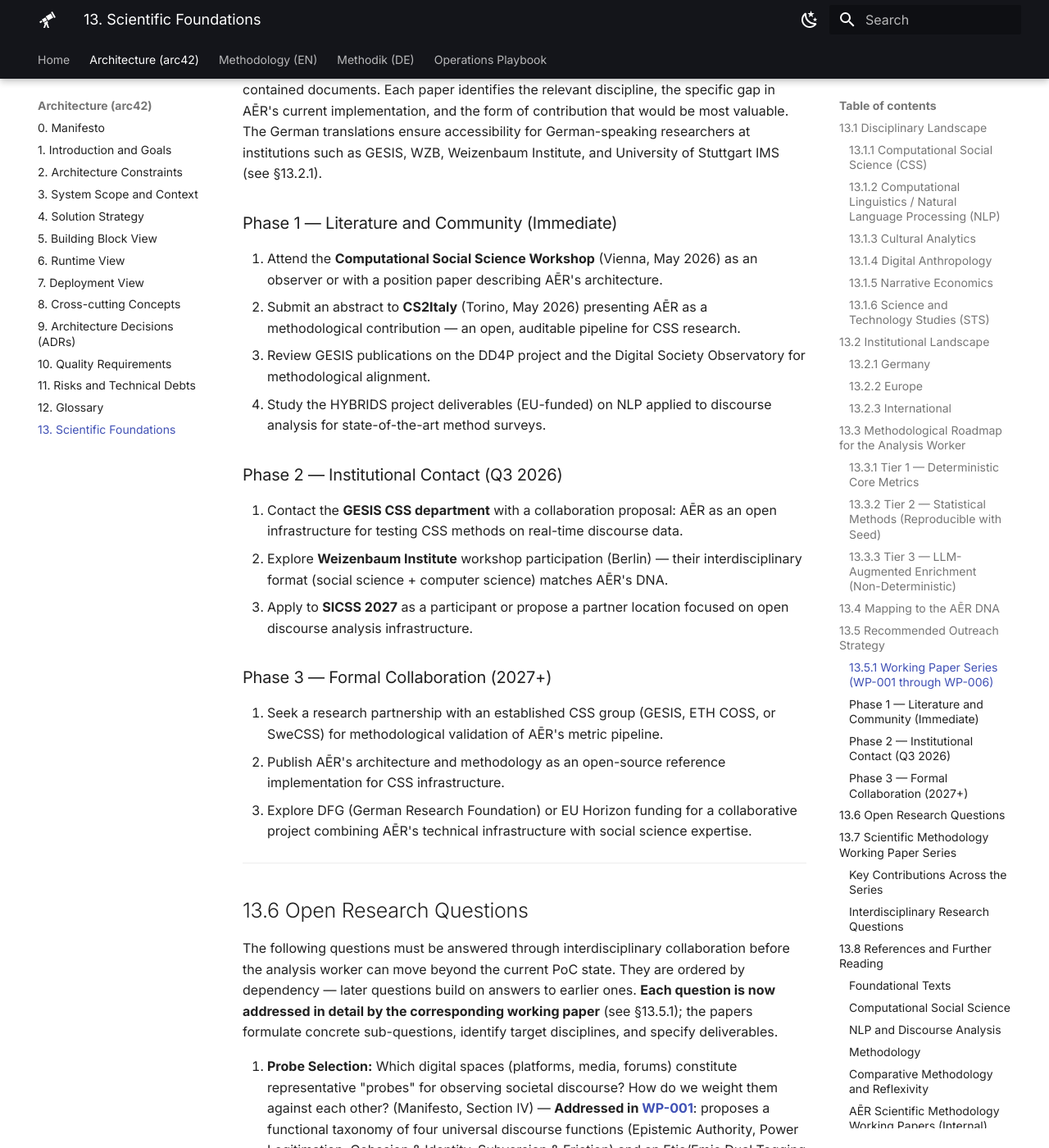
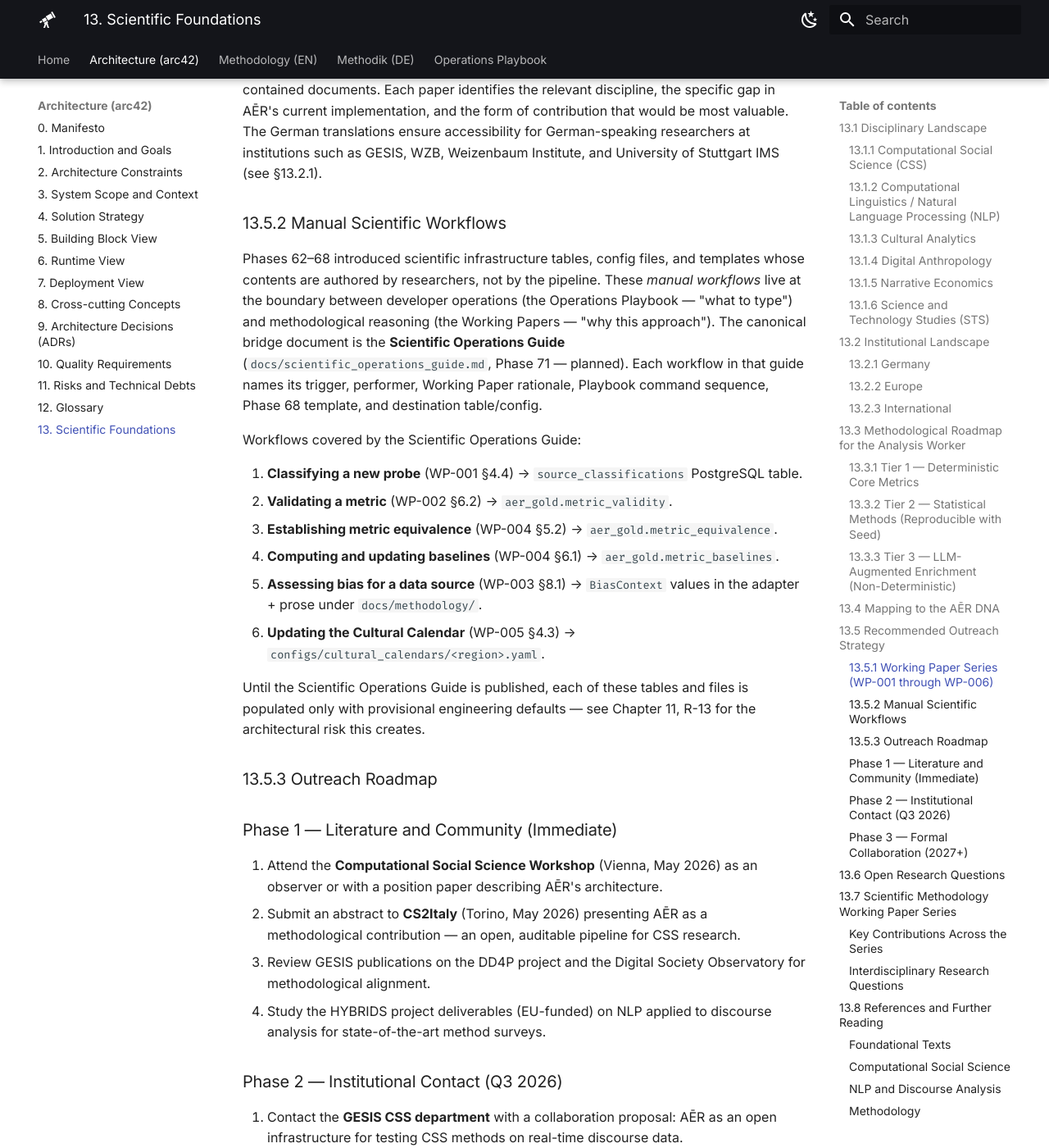
Before and after one commit to frogfromlake/aer, an MkDocs documentation site: the page built from docs/arc42/13_scientific_foundations.md, in a window 1280 px wide and 1400 px high, scrolled down 13514 px. Shown: the whole window at 82% size. Built offline with MkDocs 1.6.1 and Material for MkDocs 9.7.7, drawn with Linux system fonts in a browser that asks for light colours; part of the change alters nothing that is shown; some of the changed text lies outside the part shown.

Commit message:
docs(arc42): fix WP paths, add manual workflows §13.5.2, renumber Probe 0 to §13.10

```diff
--- a/docs/arc42/13_scientific_foundations.md
+++ b/docs/arc42/13_scientific_foundations.md
@@ -225,6 +225,23 @@ The scientific methodology for AĒR's "lens configuration" is documented in a se
 
 The working papers are designed to be shared with potential collaborators as self-contained documents. Each paper identifies the relevant discipline, the specific gap in AĒR's current implementation, and the form of contribution that would be most valuable. The German translations ensure accessibility for German-speaking researchers at institutions such as GESIS, WZB, Weizenbaum Institute, and University of Stuttgart IMS (see §13.2.1).
 
+### 13.5.2 Manual Scientific Workflows
+
+Phases 62–68 introduced scientific infrastructure tables, config files, and templates whose contents are authored by researchers, not by the pipeline. These *manual workflows* live at the boundary between developer operations (the Operations Playbook — "what to type") and methodological reasoning (the Working Papers — "why this approach"). The canonical bridge document is the **Scientific Operations Guide** (`docs/scientific_operations_guide.md`, Phase 71 — planned). Each workflow in that guide names its trigger, performer, Working Paper rationale, Playbook command sequence, Phase 68 template, and destination table/config.
+
+Workflows covered by the Scientific Operations Guide:
+
+1. **Classifying a new probe** (WP-001 §4.4) → `source_classifications` PostgreSQL table.
+2. **Validating a metric** (WP-002 §6.2) → `aer_gold.metric_validity`.
+3. **Establishing metric equivalence** (WP-004 §5.2) → `aer_gold.metric_equivalence`.
+4. **Computing and updating baselines** (WP-004 §6.1) → `aer_gold.metric_baselines`.
+5. **Assessing bias for a data source** (WP-003 §8.1) → `BiasContext` values in the adapter + prose under `docs/methodology/`.
+6. **Updating the Cultural Calendar** (WP-005 §4.3) → `configs/cultural_calendars/<region>.yaml`.
+
+Until the Scientific Operations Guide is published, each of these tables and files is populated only with provisional engineering defaults — see Chapter 11, R-13 for the architectural risk this creates.
+
+### 13.5.3 Outreach Roadmap
+
 ### Phase 1 — Literature and Community (Immediate)
 
 1. Attend the **Computational Social Science Workshop** (Vienna, May 2026) as an observer or with a position paper describing AĒR's architecture.
@@ -250,12 +267,12 @@ The working papers are designed to be shared with potential collaborators as sel
 
 The following questions must be answered through interdisciplinary collaboration before the analysis worker can move beyond the current PoC state. They are ordered by dependency — later questions build on answers to earlier ones. **Each question is now addressed in detail by the corresponding working paper** (see §13.5.1); the papers formulate concrete sub-questions, identify target disciplines, and specify deliverables.
 
-1. **Probe Selection:** Which digital spaces (platforms, media, forums) constitute representative "probes" for observing societal discourse? How do we weight them against each other? (Manifesto, Section IV) — **Addressed in [WP-001](../methodology/WP-001-toward_a_culturally_agnostic_probe_catalog-a_functional_taxonomy_for_global_discourse_observation.md)**: proposes a functional taxonomy of four universal discourse functions (Epistemic Authority, Power Legitimation, Cohesion & Identity, Subversion & Friction) and an Etic/Emic Dual Tagging System that enables cross-cultural probe selection without imposing Western institutional categories.
-2. **Bias Calibration:** How do we measure and correct for platform-specific algorithmic amplification, bot activity, and demographic skew in crawled data? (Manifesto, Section III) — **Addressed in [WP-003](../methodology/WP-003-platform_bias_algorithmic_amplification_and_the_detection_of_non-human_actors.md)**: maps the global platform landscape, analyzes algorithmic amplification effects, examines bot/synthetic content detection, documents the Digital Divide, and proposes a "document, don't filter" approach to non-human actors.
-3. **Metric Validity:** Which computational metrics (sentiment, topic prevalence, narrative frames) have established validity as proxies for societal attitudes? Under what conditions do they fail? — **Addressed in [WP-002](../methodology/WP-002-metric_validity_and_sentiment_calibration.md)**: analyzes the construct validity problem, documents limitations of SentiWS and NER implementations, proposes a five-step validation protocol (annotation study, baseline comparison, error taxonomy, cross-context transfer, longitudinal stability), and formulates concrete research questions per discipline.
-4. **Cross-Cultural Comparability:** Can the same metric be meaningfully compared across languages and cultural contexts? What normalization is required? — **Addressed in [WP-004](../methodology/WP-004-cross-cultural_comparability_of_discourse_metrics.md)**: introduces the comparability paradox, defines three levels of cross-cultural comparison (temporal patterns, baseline-normalized deviations, instrument-harmonized absolutes), extends the Etic/Emic framework to metrics via a proposed Metric Equivalence Registry, and addresses the ethical dimension of comparison.
-5. **Temporal Granularity:** At what temporal resolution do discourse shifts become meaningful? Hours (breaking news), days (news cycles), weeks (policy debates), months (cultural shifts)? — **Addressed in [WP-005](../methodology/WP-005-temporal_granularity_of_discourse_shifts.md)**: defines five temporal scales of discourse phenomena, proposes multi-scale temporal decomposition, analyzes cultural temporalities (calendars, news cycles, attention rhythms), and maps each AĒR pillar to its temporal signature (Aleph → synchronic, Episteme → diachronic, Rhizome → propagation dynamics).
-6. **Observer Effect:** Does the act of measuring and visualizing societal discourse alter the discourse itself? How does AĒR account for its own potential impact? — **Addressed in [WP-006](../methodology/WP-006-observer_effect_reflexivity_and_the_ethics_of_discourse_measurement.md)**: examines performativity and Goodhart's Law, analyzes risks of metric gaming, reification, and weaponization, proposes five design principles for reflexive architecture (methodological transparency, non-prescriptive visualization, reflexive documentation, governed openness, interpretive humility), and addresses the ethics of making discourse visible.
+1. **Probe Selection:** Which digital spaces (platforms, media, forums) constitute representative "probes" for observing societal discourse? How do we weight them against each other? (Manifesto, Section IV) — **Addressed in [WP-001](../methodology/en/WP-001-en-toward_a_culturally_agnostic_probe_catalog-a_functional_taxonomy_for_global_discourse_observation.md)**: proposes a functional taxonomy of four universal discourse functions (Epistemic Authority, Power Legitimation, Cohesion & Identity, Subversion & Friction) and an Etic/Emic Dual Tagging System that enables cross-cultural probe selection without imposing Western institutional categories.
+2. **Bias Calibration:** How do we measure and correct for platform-specific algorithmic amplification, bot activity, and demographic skew in crawled data? (Manifesto, Section III) — **Addressed in [WP-003](../methodology/en/WP-003-en-platform_bias_algorithmic_amplification_and_the_detection_of_non-human_actors.md)**: maps the global platform landscape, analyzes algorithmic amplification effects, examines bot/synthetic content detection, documents the Digital Divide, and proposes a "document, don't filter" approach to non-human actors.
+3. **Metric Validity:** Which computational metrics (sentiment, topic prevalence, narrative frames) have established validity as proxies for societal attitudes? Under what conditions do they fail? — **Addressed in [WP-002](../methodology/en/WP-002-en-metric_validity_and_sentiment_calibration.md)**: analyzes the construct validity problem, documents limitations of SentiWS and NER implementations, proposes a five-step validation protocol (annotation study, baseline comparison, error taxonomy, cross-context transfer, longitudinal stability), and formulates concrete research questions per discipline.
+4. **Cross-Cultural Comparability:** Can the same metric be meaningfully compared across languages and cultural contexts? What normalization is required? — **Addressed in [WP-004](../methodology/en/WP-004-en-cross-cultural_comparability_of_discourse_metrics.md)**: introduces the comparability paradox, defines three levels of cross-cultural comparison (temporal patterns, baseline-normalized deviations, instrument-harmonized absolutes), extends the Etic/Emic framework to metrics via a proposed Metric Equivalence Registry, and addresses the ethical dimension of comparison.
+5. **Temporal Granularity:** At what temporal resolution do discourse shifts become meaningful? Hours (breaking news), days (news cycles), weeks (policy debates), months (cultural shifts)? — **Addressed in [WP-005](../methodology/en/WP-005-en-temporal_granularity_of_discourse_shifts.md)**: defines five temporal scales of discourse phenomena, proposes multi-scale temporal decomposition, analyzes cultural temporalities (calendars, news cycles, attention rhythms), and maps each AĒR pillar to its temporal signature (Aleph → synchronic, Episteme → diachronic, Rhizome → propagation dynamics).
+6. **Observer Effect:** Does the act of measuring and visualizing societal discourse alter the discourse itself? How does AĒR account for its own potential impact? — **Addressed in [WP-006](../methodology/en/WP-006-en-observer_effect_reflexivity_and_the_ethics_of_discourse_measurement.md)**: examines performativity and Goodhart's Law, analyzes risks of metric gaming, reification, and weaponization, proposes five design principles for reflexive architecture (methodological transparency, non-prescriptive visualization, reflexive documentation, governed openness, interpretive humility), and addresses the ethics of making discourse visible.
 
 ---
 
@@ -265,12 +282,12 @@ The Working Paper series constitutes AĒR's methodological research program. The
 
 | Paper | Title | Core Question | Primary Disciplines | §13.6 Question |
 | :--- | :--- | :--- | :--- | :--- |
-| **[WP-001](../methodology/WP-001-toward_a_culturally_agnostic_probe_catalog-a_functional_taxonomy_for_global_discourse_observation.md)** | Toward a Culturally Agnostic Probe Catalog | How to select observation points without cultural bias? | Digital Anthropology, Comparative Political Science | 1. Probe Selection |
-| **[WP-002](../methodology/WP-002-metric_validity_and_sentiment_calibration.md)** | Metric Validity and Sentiment Calibration | When are computational metrics valid proxies for societal attitudes? | CSS, NLP, Cultural Anthropology | 3. Metric Validity |
-| **[WP-003](../methodology/WP-003-platform_bias_algorithmic_amplification_and_the_detection_of_non-human_actors.md)** | Platform Bias, Algorithmic Amplification, and Non-Human Actors | How to account for platform distortion and synthetic content? | Internet Studies, CSS, Area Studies | 2. Bias Calibration |
-| **[WP-004](../methodology/WP-004-cross-cultural_comparability_of_discourse_metrics.md)** | Cross-Cultural Comparability of Discourse Metrics | Can metrics be compared across cultures? What normalization is required? | Comparative Methodology, Computational Linguistics | 4. Cross-Cultural Comparability |
-| **[WP-005](../methodology/WP-005-temporal_granularity_of_discourse_shifts.md)** | Temporal Granularity of Discourse Shifts | At what time scale do discourse shifts become meaningful? | Time Series Analysis, Communication Science | 5. Temporal Granularity |
-| **[WP-006](../methodology/WP-006-observer_effect_reflexivity_and_the_ethics_of_discourse_measurement.md)** | Observer Effect, Reflexivity, and the Ethics of Discourse Measurement | What happens because we observe? | STS, Sociology, Ethics, Information Design | 6. Observer Effect |
+| **[WP-001](../methodology/en/WP-001-en-toward_a_culturally_agnostic_probe_catalog-a_functional_taxonomy_for_global_discourse_observation.md)** | Toward a Culturally Agnostic Probe Catalog | How to select observation points without cultural bias? | Digital Anthropology, Comparative Political Science | 1. Probe Selection |
+| **[WP-002](../methodology/en/WP-002-en-metric_validity_and_sentiment_calibration.md)** | Metric Validity and Sentiment Calibration | When are computational metrics valid proxies for societal attitudes? | CSS, NLP, Cultural Anthropology | 3. Metric Validity |
+| **[WP-003](../methodology/en/WP-003-en-platform_bias_algorithmic_amplification_and_the_detection_of_non-human_actors.md)** | Platform Bias, Algorithmic Amplification, and Non-Human Actors | How to account for platform distortion and synthetic content? | Internet Studies, CSS, Area Studies | 2. Bias Calibration |
+| **[WP-004](../methodology/en/WP-004-en-cross-cultural_comparability_of_discourse_metrics.md)** | Cross-Cultural Comparability of Discourse Metrics | Can metrics be compared across cultures? What normalization is required? | Comparative Methodology, Computational Linguistics | 4. Cross-Cultural Comparability |
+| **[WP-005](../methodology/en/WP-005-en-temporal_granularity_of_discourse_shifts.md)** | Temporal Granularity of Discourse Shifts | At what time scale do discourse shifts become meaningful? | Time Series Analysis, Communication Science | 5. Temporal Granularity |
+| **[WP-006](../methodology/en/WP-006-en-observer_effect_reflexivity_and_the_ethics_of_discourse_measurement.md)** | Observer Effect, Reflexivity, and the Ethics of Discourse Measurement | What happens because we observe? | STS, Sociology, Ethics, Information Design | 6. Observer Effect |
 
 ### Key Contributions Across the Series
 
@@ -377,7 +394,7 @@ The detailed anonymization framework, including formal privacy models (k-Anonymi
 
 ---
 
-## 14 Probe 0: Pipeline Calibration (German Institutional RSS)
+## 13.10 Probe 0: Pipeline Calibration (German Institutional RSS)
 
 > **Status:** Operational — pipeline validated end-to-end (Phase 43). Formally classified under the Functional Probe Taxonomy (Phase 62).
 > **Date:** 2026-04-11
```
